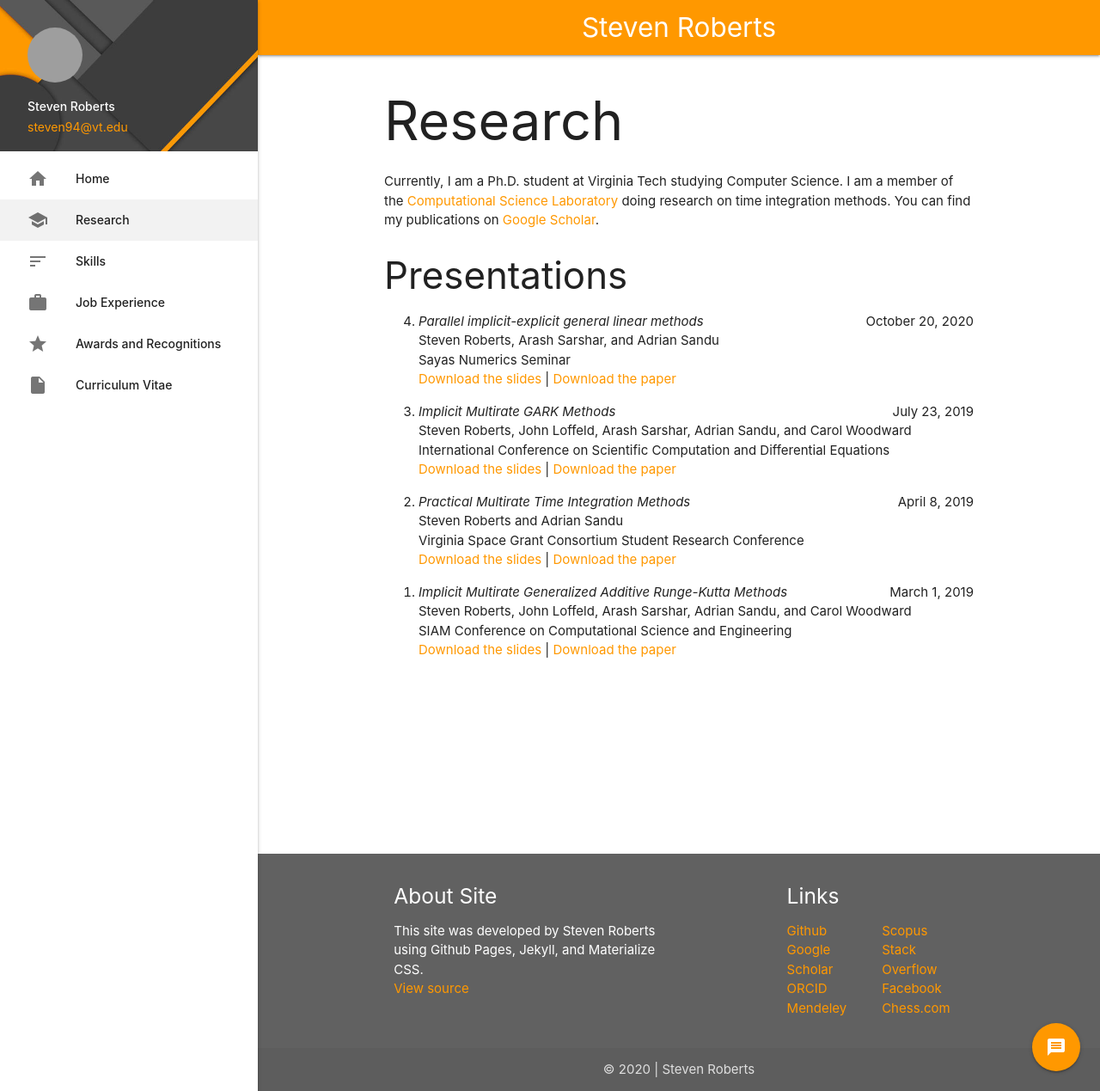
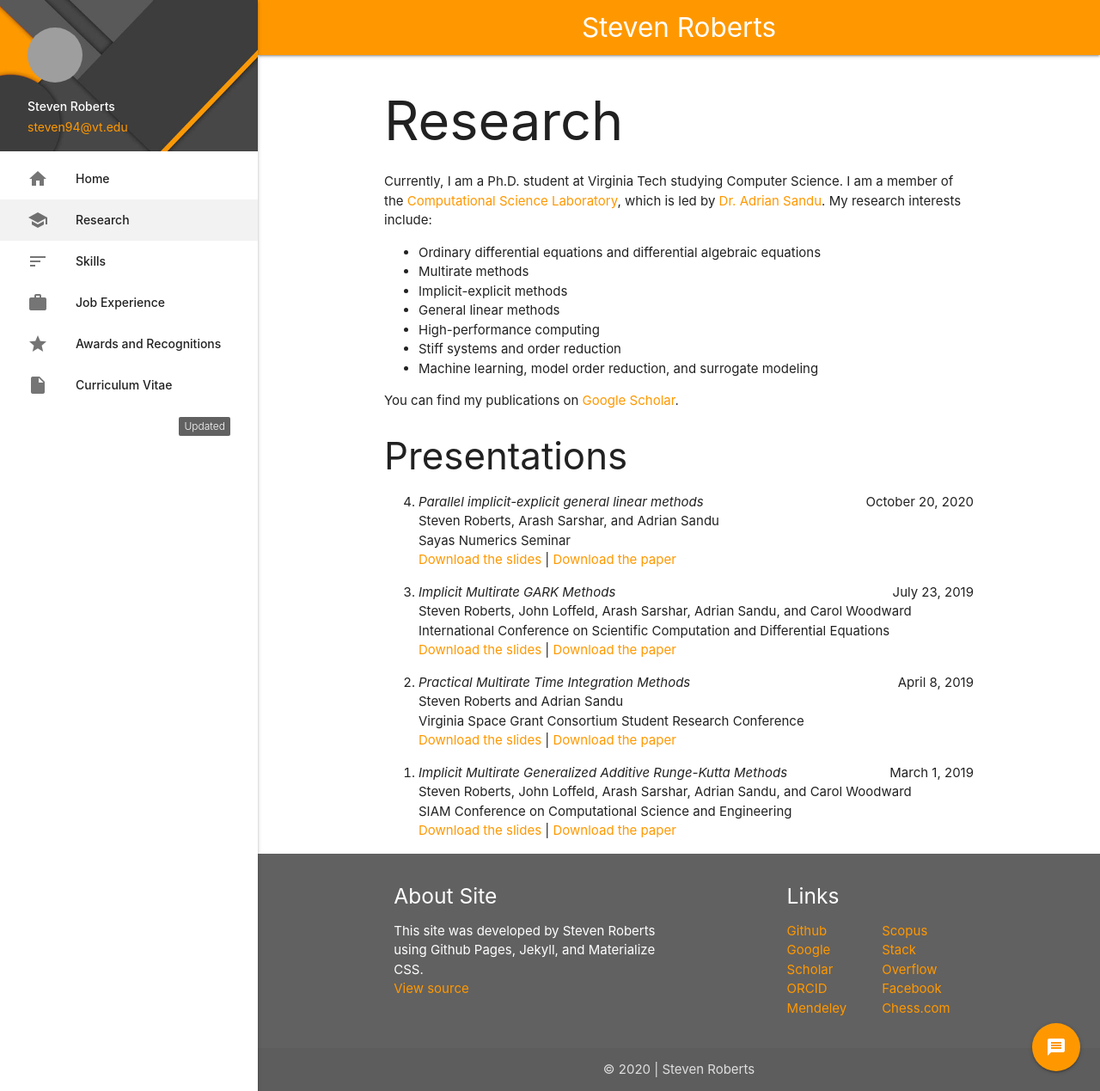
Before and after one commit to Steven-Roberts/Steven-Roberts.github.io, a Jekyll site: the page built from research.md, in a window 1280 px wide and 1269 px high. Shown: the whole window at 86% size. Built offline with Jekyll 4.4.1, drawn with Linux system fonts in a browser that asks for light colours; grey boxes are pictures that could not be loaded.

Commit message:
Add research interests and shorten document paths

```diff
--- a/_config.yml
+++ b/_config.yml
@@ -7,7 +7,8 @@ extra-menu-items:
   - title: Curriculum Vitae
     priority: 50
     icon: insert_drive_file
-    url: /assets/doc/cv.pdf
+    url: /cv.pdf
+    badge: Updated
 
 links:
   Github: https://github.com/Steven-Roberts
--- a/research.md
+++ b/research.md
@@ -8,32 +8,45 @@ presentations:
     authors: Steven Roberts, Arash Sarshar, and Adrian Sandu
     venue: Sayas Numerics Seminar
     date: October 20, 2020
-    slides: /assets/doc/presentations/Sayas-parallel-IMEX-GLM.pdf
+    slides: /presentations/Sayas-parallel-IMEX-GLM.pdf
     paper: https://arxiv.org/pdf/2002.00868.pdf
 
   - title: Implicit Multirate GARK Methods
     authors: Steven Roberts, John Loffeld, Arash Sarshar, Adrian Sandu, and Carol Woodward
     venue: International Conference on Scientific Computation and Differential Equations
     date: July 23, 2019
-    slides: /assets/doc/presentations/SciCADE-implicit-MrGARK.pdf
+    slides: /presentations/SciCADE-implicit-MrGARK.pdf
     paper: https://arxiv.org/pdf/1910.14079.pdf
 
   - title: Practical Multirate Time Integration Methods
     authors: Steven Roberts and Adrian Sandu
     venue: Virginia Space Grant Consortium Student Research Conference
     date: April 8, 2019
-    slides: /assets/doc/presentations/VSGC-practical-multirate.pdf
-    paper: /assets/doc/papers/VSGC-report.pdf
+    slides: /presentations/VSGC-practical-multirate.pdf
+    paper: /papers/VSGC-report.pdf
 
   - title: Implicit Multirate Generalized Additive Runge-Kutta Methods
     authors: Steven Roberts, John Loffeld, Arash Sarshar, Adrian Sandu, and Carol Woodward
     venue: SIAM Conference on Computational Science and Engineering
     date: March 1, 2019
-    slides: /assets/doc/presentations/CSE-implicit-MrGARK.pdf
+    slides: /presentations/CSE-implicit-MrGARK.pdf
     paper: https://arxiv.org/pdf/1910.14079.pdf
 ---
 
-Currently, I am a Ph.D. student at Virginia Tech studying Computer Science.  I am a member of the [Computational Science Laboratory](http://csl.cs.vt.edu/) doing research on time integration methods.  You can find my publications on [Google Scholar]({{ site.links["Google Scholar"] }}).
+Currently, I am a Ph.D. student at Virginia Tech studying Computer Science.  I am a member of the [Computational Science Laboratory](http://csl.cs.vt.edu/), which is led by [Dr. Adrian Sandu](http://people.cs.vt.edu/asandu/).  My research interests include:
+
+
+<ul class="browser-default">
+  <li>Ordinary differential equations and differential algebraic equations</li>
+  <li>Multirate methods</li>
+  <li>Implicit-explicit methods</li>
+  <li>General linear methods</li>
+  <li>High-performance computing</li>
+  <li>Stiff systems and order reduction</li>
+  <li>Machine learning, model order reduction, and surrogate modeling</li>
+</ul>
+
+You can find my publications on [Google Scholar]({{ site.links["Google Scholar"] }}).
 
 ### Presentations
 
```
Also changed, not shown: job-experience.md (+2 -2 lines), 16 other files.
